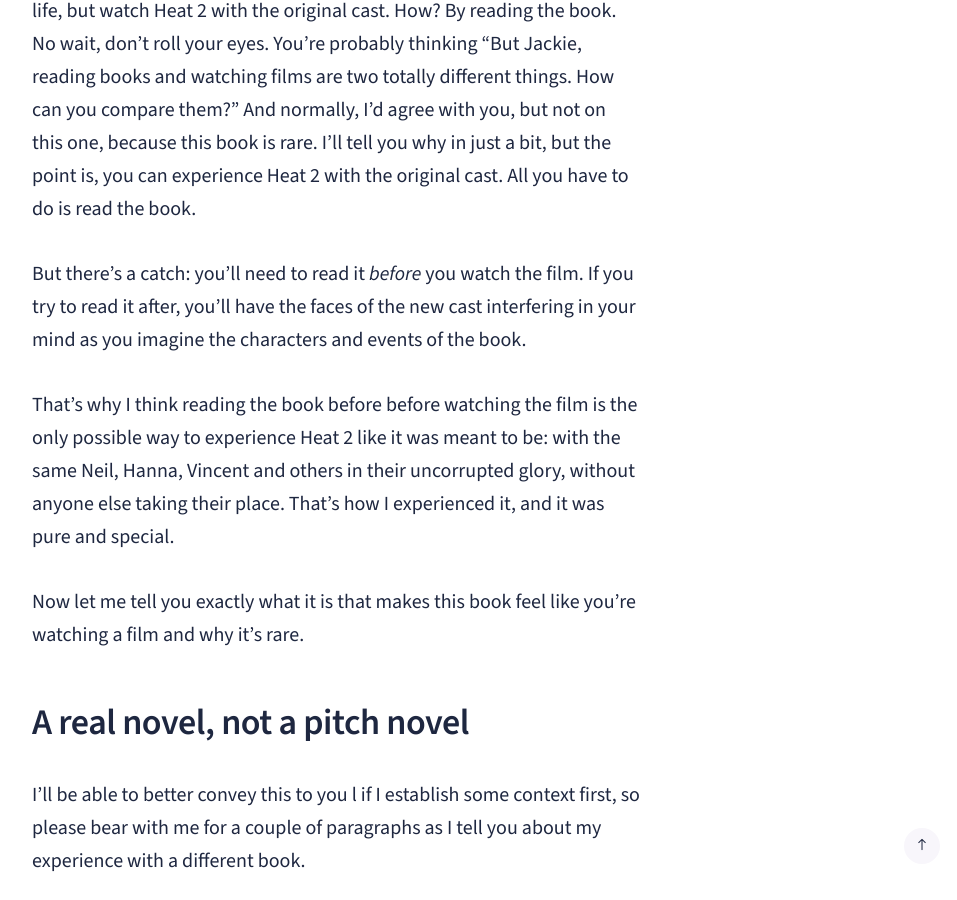
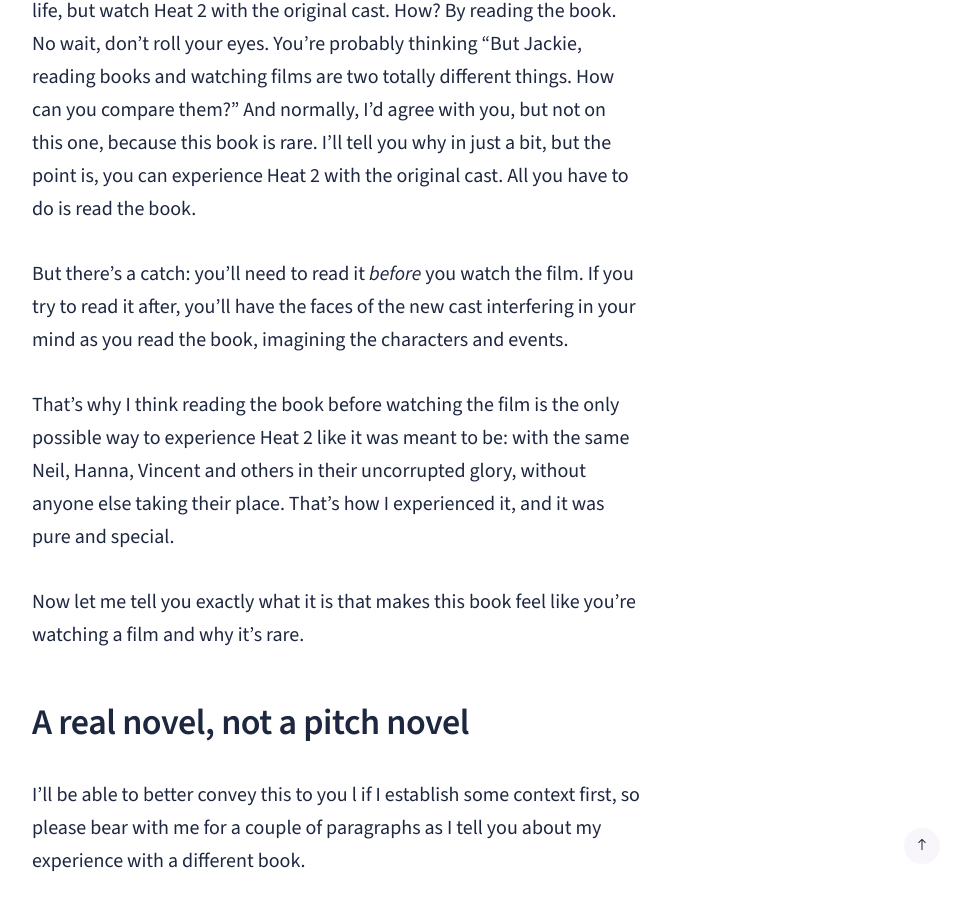
Before and after one commit to wowashuwow/wowashuwow.github.io, a Jekyll site: the page built from _posts/2026-10-21-why-you-should-read-heat-2-before-watching-the-film.md, in a window 1280 px wide and 900 px high, scrolled down 3188 px. Shown: the whole window, without its empty margins (304-1261 px from the left). Built offline with Jekyll 4.4.1, drawn with Linux system fonts in a browser that asks for light colours; nearby versions of some CDN libraries; comment, search, counter and statistics services are not loaded.

Commit message:
Update: Why You Need To Read Heat 2 (Before You Watch the Film)
Minor edits to Heat 2 post

```diff
--- a/_posts/2026-10-21-why-you-should-read-heat-2-before-watching-the-film.md
+++ b/_posts/2026-10-21-why-you-should-read-heat-2-before-watching-the-film.md
@@ -29,9 +29,9 @@ If Michael Mann had a magic wand that could make Pacino, De Niro, Kilmer (RIP) a
 
 But the thing is, I already did. No, not let Albert waste my motherfuckin' life, but watch Heat 2 with the original cast. How? By reading the book. No wait, don't roll your eyes. You're probably thinking "But Jackie, reading books and watching films are two totally different things. How can you compare them?" And normally, I'd agree with you, but not on this one, because this book is rare. I'll tell you why in just a bit, but the point is, you can experience Heat 2 with the original cast. All you have to do is read the book.
 
-But there's a catch: you'll need to read it *before* you watch the film. If you try to read it after, you'll have the faces of the new cast interfering in your mind as you imagine the characters and events of the book.
+But there's a catch: you'll need to read it *before* you watch the film. If you try to read it after, you'll have the faces of the new cast interfering in your mind as you read the book, imagining the characters and events.
 
-That's why I think reading the book before before watching the film is the only possible way to experience Heat 2 like it was meant to be: with the same Neil, Hanna, Vincent and others in their uncorrupted glory, without anyone else taking their place. That's how I experienced it, and it was pure and special.
+That's why I think reading the book before watching the film is the only possible way to experience Heat 2 like it was meant to be: with the same Neil, Hanna, Vincent and others in their uncorrupted glory, without anyone else taking their place. That's how I experienced it, and it was pure and special.
 
 Now let me tell you exactly what it is that makes this book feel like you're watching a film and why it's rare.
 ## A real novel, not a pitch novel
@@ -63,4 +63,4 @@ Don't get me wrong, I'm not saying it's impossible for Heat 2 to meet our expect
 
 Because the original cast was special and no one can take their place. The original Neil, Hanna and Chris were special. The original cinematography, color palette and look were special. 1995 was special. The feel of the time was special. And you can have all of that original goodness in this new story. If you want. Have Heat 2 look and feel just as good as the Heat you've always loved, with the same cast that you've always loved. Have both fuse into one story, one film, continuous, flowing, like it hasn't been three decades, like it was never really over. One cohesive masterpiece.
 
-<!-- site-writer content: 4c9aa64b17318b56b591e63921bbfb3287b4d0f90c414037d8eadca1502f1c2f -->
+<!-- site-writer content: 2bdd015676cdf977be34c672d56bd22f3d84239921468b54480dfd6e55573726 -->
```
